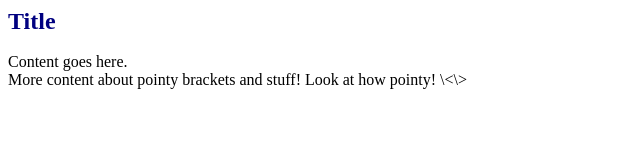
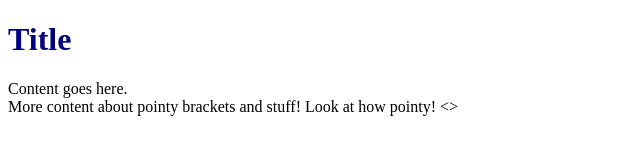
Before and after one commit to jacobcons/cs133-labs, a plain HTML site: page lab2/ex1.html in a window 1280 px wide. Shown: the whole page, without its empty margins (0-640 px from the left). Drawn offline with Linux system fonts and the light colour scheme.

Commit message:
validated html

```diff
--- a/lab2/ex1.html
+++ b/lab2/ex1.html
@@ -1,12 +1,20 @@
-<html>
+<!DOCTYPE html>
+<html lang="en">
     <head>
         <title>Title</title>
-        <!--COMMENT--: Sure hoping this is actually a comment-->
+        <!--COMMENT: Sure hoping this is actually a comment-->
+        <style>
+          .title {
+            font-size: 2rem;
+            font-weight: bold;
+            color: navy;
+          }
+        </style>
     </head>
     <body>
-        <font size=5 color=navy><b>Title</b></font><br><br>
+        <h1 class="title">Title</h1>
 
         Content goes here.
-        <div id="further content">More content about pointy brackets and stuff! Look at how pointy! \<\></div>
+        <div id="further-content">More content about pointy brackets and stuff! Look at how pointy! &lt;&gt;</div>
     </body>
 </html>
```
